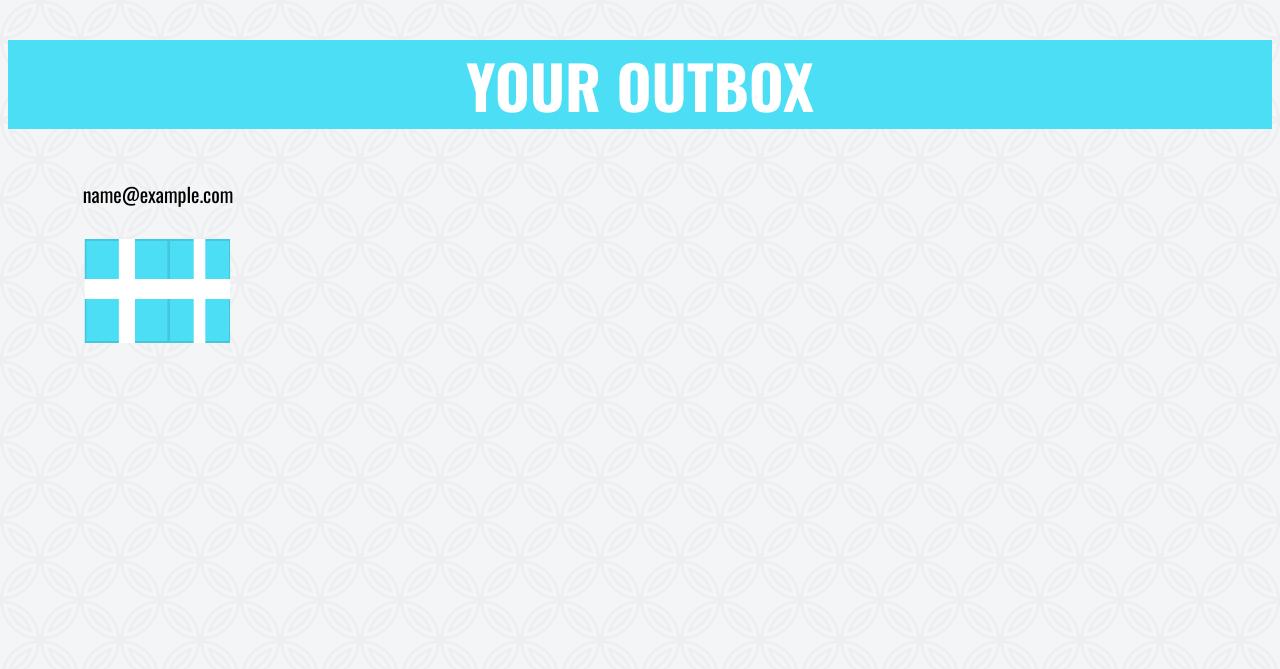
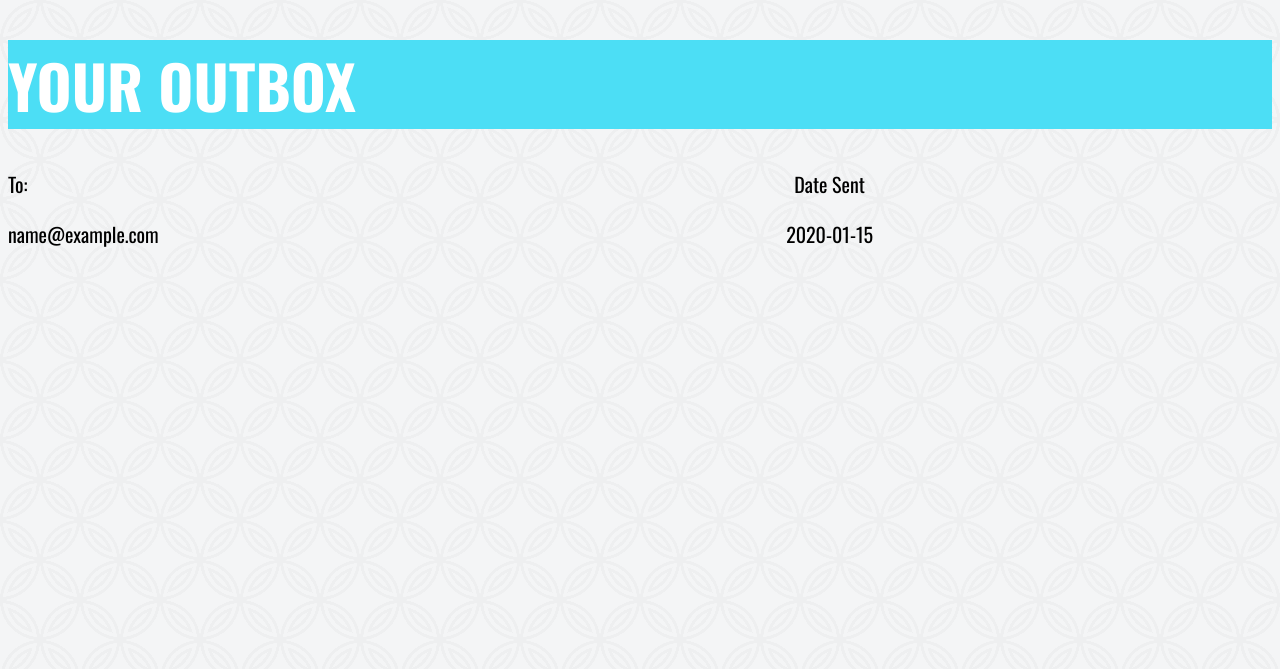
Before and after one commit to mgamino/care-package, a Django app: template templates/outbox.html in a window 1280 px wide. Shown: the top 669 px of the page. Run offline with Django 3.2, Linux system fonts and the light colour scheme; the template is opened without the code that fills it: most values are stand-ins (such as "Sample title", 1, 10 or a date in 2020); some libraries are stand-ins or nearby versions.

Commit message:
layout of outbox

```diff
--- a/stylesheets/outbox.css
+++ b/stylesheets/outbox.css
@@ -1,5 +1,4 @@
 html {
-  text-align: center;
   background-image: url("/images/background3.png");
   /* Background pattern from subtlepatterns.com */
 }
@@ -10,19 +9,17 @@ h1 {
   background-color: #4CDEF5;
   color: white;
 }
-
-.message{
+.bar{
+  float:left;
   font-family: 'Oswald', sans-serif;
   font-size: 20px;
-  margin: 50px;
-  /*color: white;
-  width: 180px;
-  height: 30px;
-  background-color: #57BC90;*/
-  height: 200px;
-  width: 200px;
 }
-
+#to{
+  width:30%;
+}
+#sent{
+  width:70%
+}
 
 .rbutton{
   background-color: #A4D555;
@@ -38,5 +35,5 @@ h1 {
   bottom: 0;
   left: 600px;
   margin: auto;
-  position: absolute;
+  position: fixed;
 }
--- a/templates/outbox.html
+++ b/templates/outbox.html
@@ -6,33 +6,17 @@
     <script src="js/outbox.js"></script>
     <link href='https://fonts.googleapis.com/css?family=Lato|Oswald:400,700' rel='stylesheet' type='text/css'>
     <link rel="stylesheet" href="stylesheets/outbox.css">
-    <link rel="stylesheet" href="stylesheets/box.css">
   </head>
   <body>
     <h1>YOUR OUTBOX</h1>
       <div class="delivered">
-      {% for letter in deliveredletters %}
-        <div class = "message">
-          <center>{{letter.receiver_email}}</center>
-            <div class = "textbox">
-              <div class="wrap">
-                <center>
-                	<div class="cube">
-                		<div class="front"><div id="cross"></div></div>
-                		<div class="back"><div id="cross"></div></div>
-                		<div class="top"><div id="cross"></div></div>
-                		<div class="bottom"><div id="cross"></div></div>
-                		<div class="left"><div id="cross"></div></div>
-                		<div class="right"><div id="cross"></div></div>
-                	</div>
-                </center>
-              </div>
-            </div>
-          </div>
-        </div>
+        <div class = "bar" id = "to">To:</div>
+        <div class = "bar" id = "sent"><center>Date Sent</center></p></div>
+        {% for letter in deliveredletters %}
+          <div class = "bar" id = "to">{{letter.receiver_email}}</div>
+          <div class="bar" id = "sent"><center>{{letter.deliverydate}}</center></div>
+        {% endfor %}
       </div>
-    {% endfor %}
-  </div>
 
   <!-- <div class="sent">
       {% for letter in undeliveredletters %}
@@ -55,7 +39,6 @@
     </div> -->
 
     <a href="/" class="rbutton"> RETURN HOME </a>
-    <div><a href="/" class="rbutton"> RETURN HOME </a></div>
 
   </body>
 </html>
```
